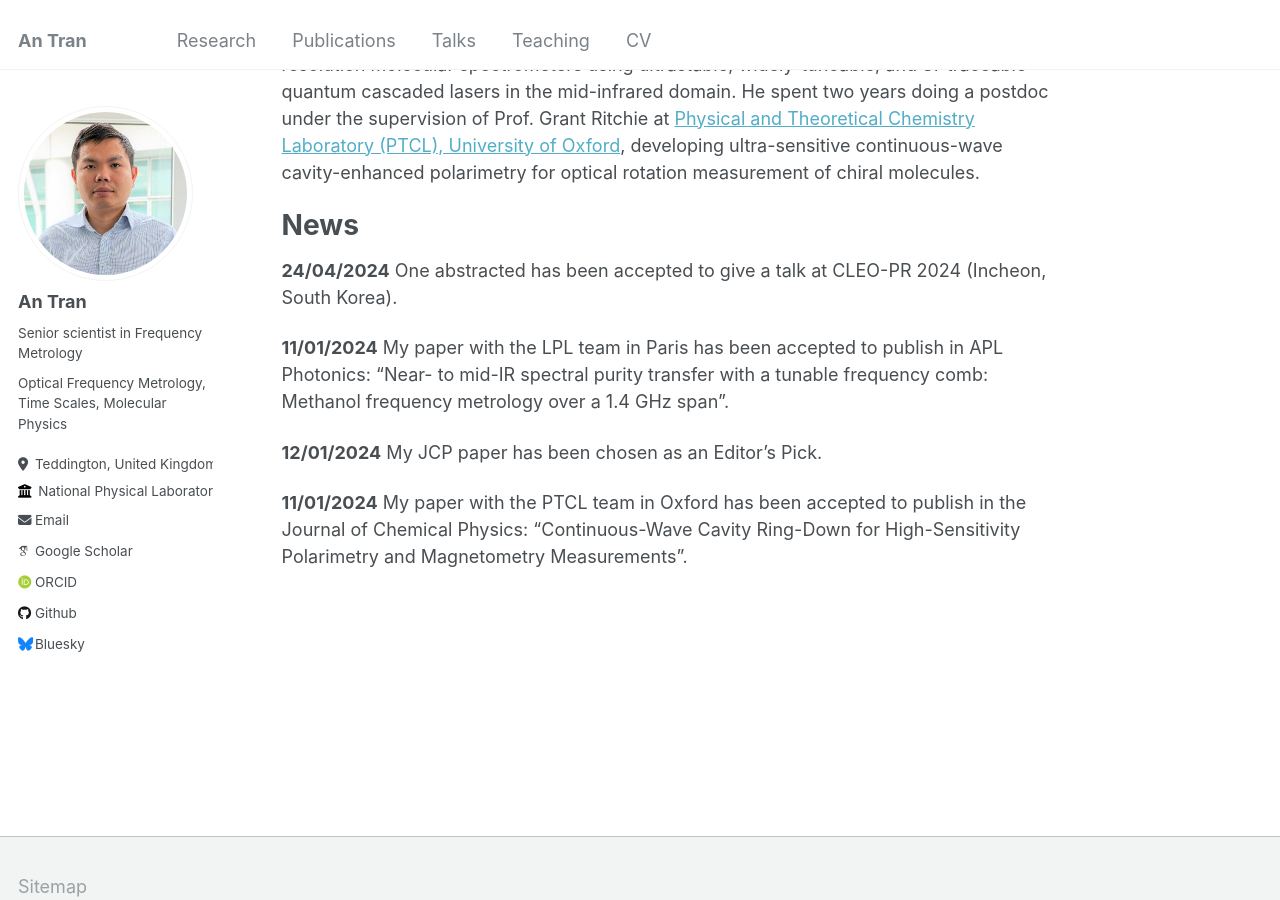
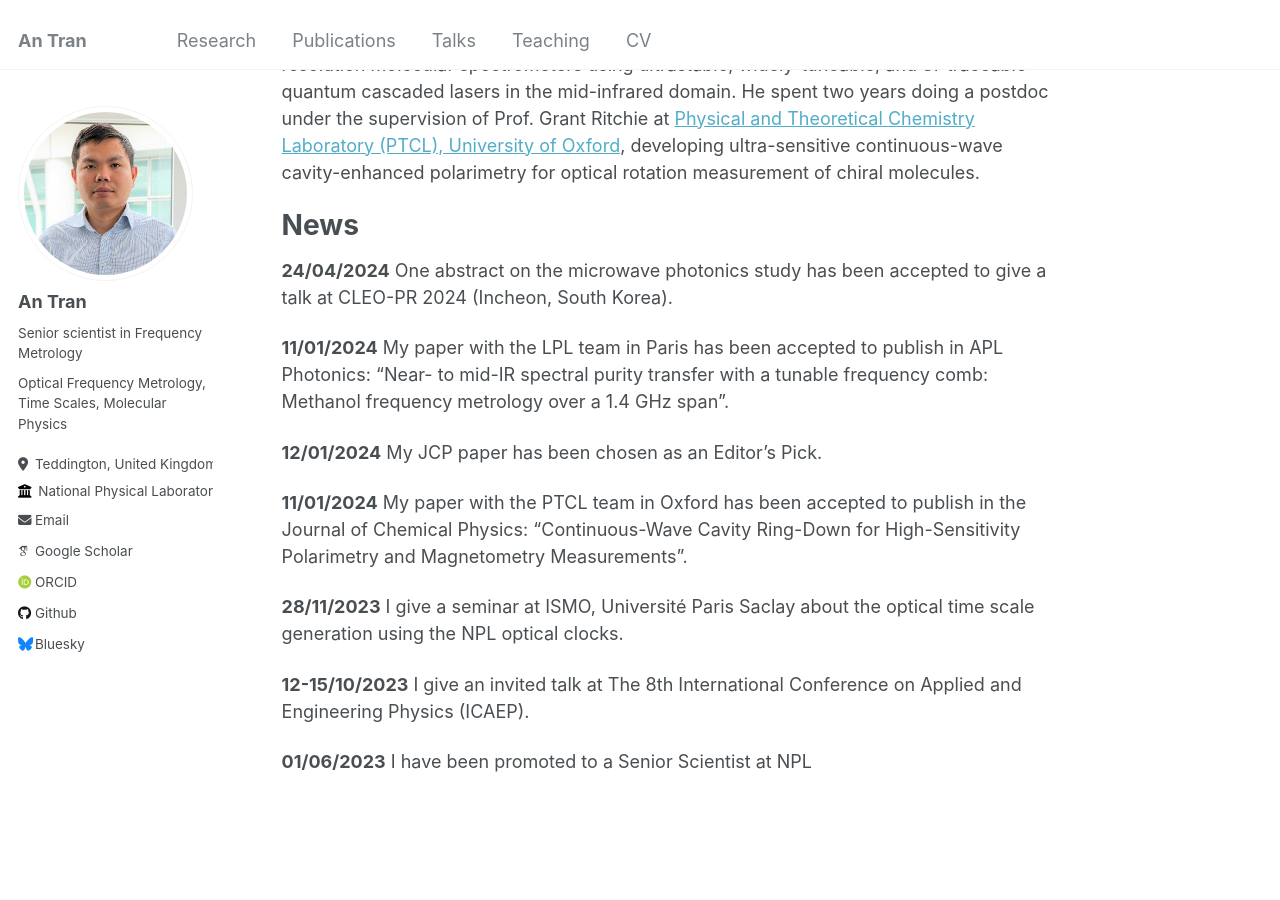
Before and after one commit to antran-phys/antran-phys.github.io, a Jekyll site: the page built from _pages/about.md, in a window 1280 px wide and 900 px high, scrolled down 337 px. Built offline with Jekyll 4.4.1, drawn with Linux system fonts in a browser that asks for light colours; some web fonts are replaced.

Commit message:
Update about.md

```diff
--- a/_pages/about.md
+++ b/_pages/about.md
@@ -16,10 +16,16 @@ News
 ======
 
 
-**24/04/2024** One abstracted has been accepted to give a talk at CLEO-PR 2024 (Incheon, South Korea).
+**24/04/2024** One abstract on the microwave photonics study has been accepted to give a talk at CLEO-PR 2024 (Incheon, South Korea).
 
 **11/01/2024** My paper with the LPL team in Paris has been accepted to publish in APL Photonics: "Near- to mid-IR spectral purity transfer with a tunable frequency comb: Methanol frequency metrology over a 1.4 GHz span".
 
 **12/01/2024** My JCP paper has been chosen as an Editor's Pick.
 
 **11/01/2024** My paper with the PTCL team in Oxford has been accepted to publish in the Journal of Chemical Physics: "Continuous-Wave Cavity Ring-Down for High-Sensitivity Polarimetry and Magnetometry Measurements".
+
+**28/11/2023** I give a seminar at ISMO, Université Paris Saclay about the optical time scale generation using the NPL optical clocks.
+
+**12-15/10/2023** I give an invited talk at The 8th International Conference on Applied and Engineering Physics (ICAEP).
+
+**01/06/2023** I have been promoted to a Senior Scientist at NPL
```
